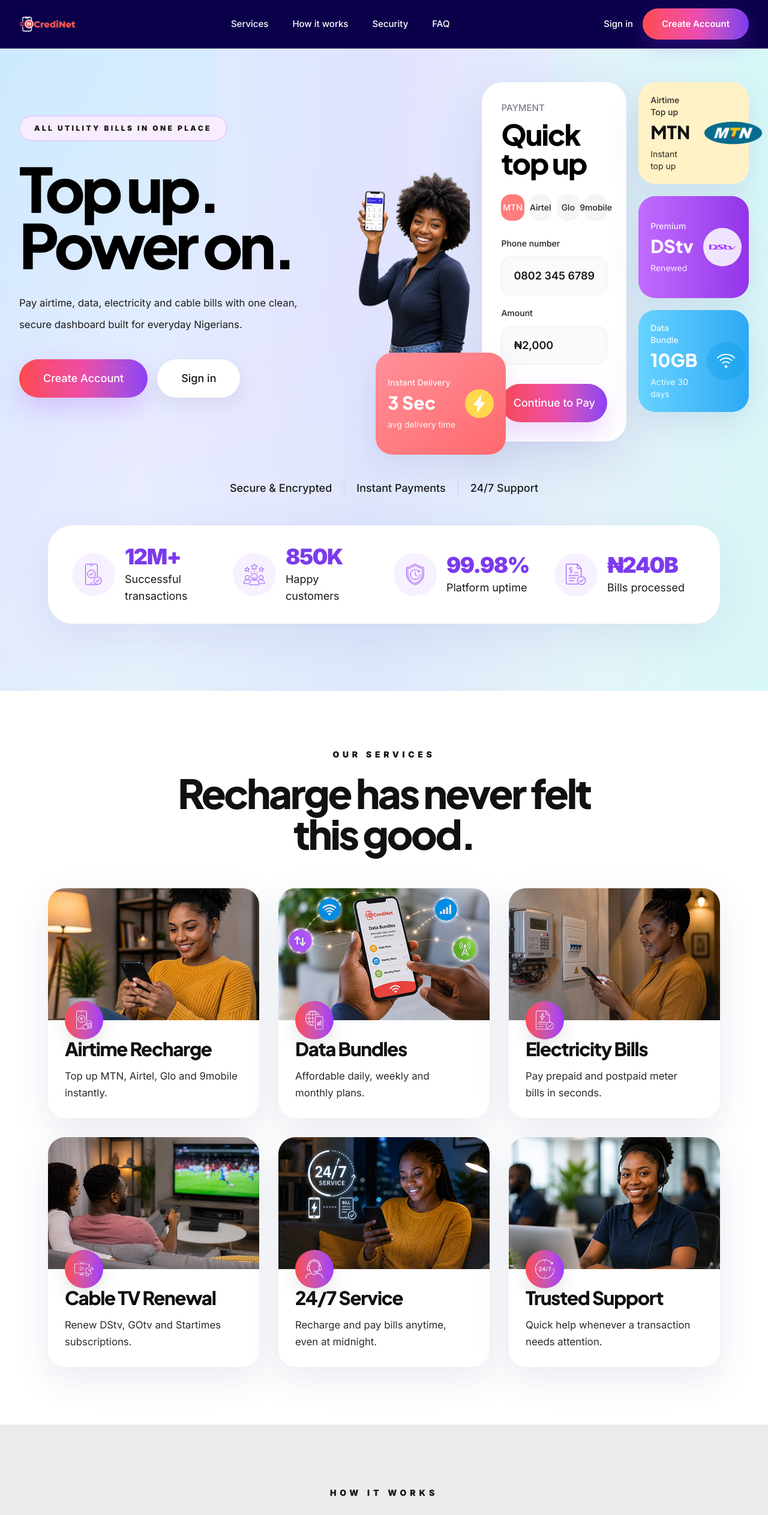
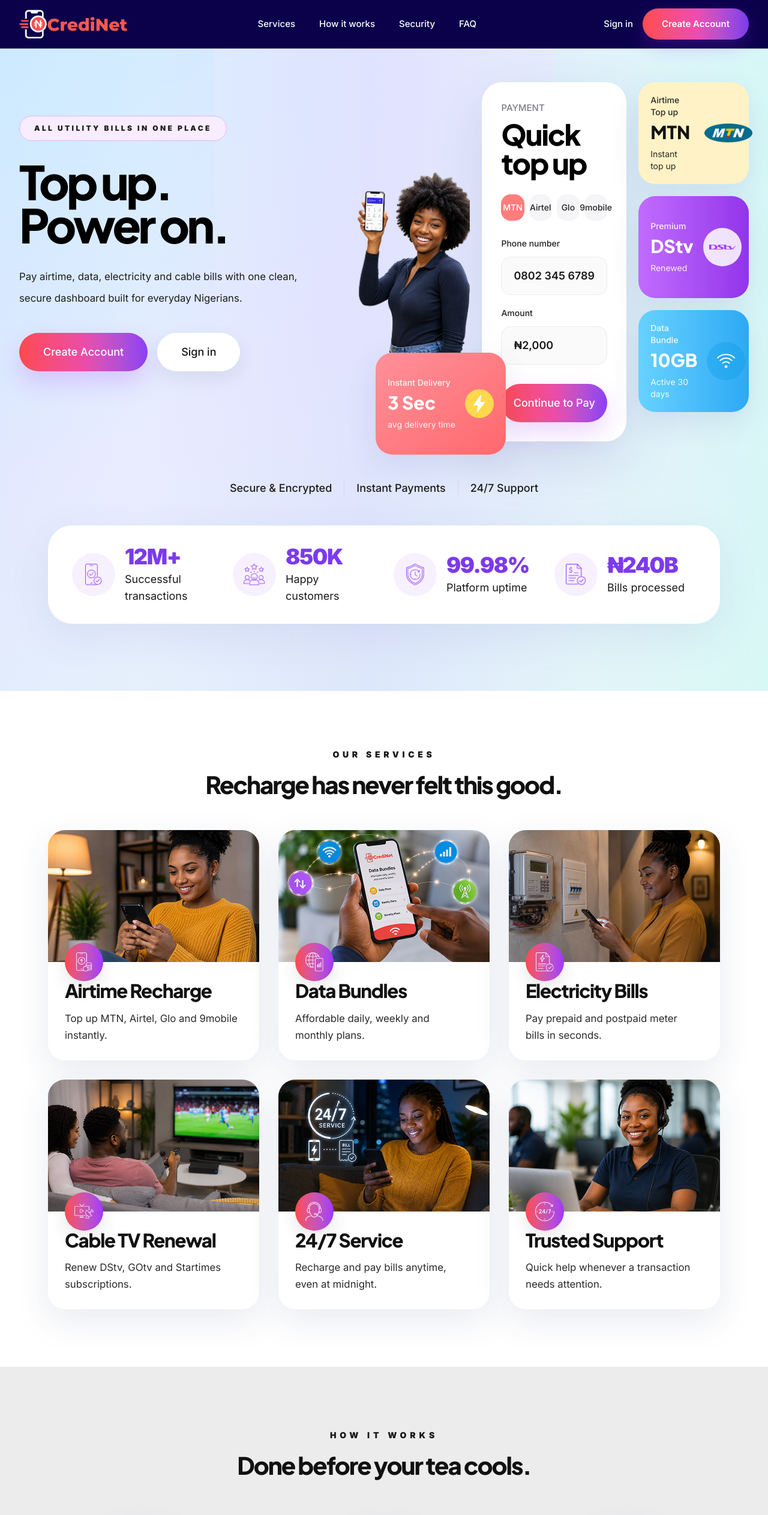
Before and after one commit to Eghadivia/credinet, a Next.js app: page /home-2 in a window 1280 px wide. Shown: the top 2526 px of the page at 60% size. Built offline with nearby package versions, Linux system fonts and the light colour scheme.

Commit message:
updated logo images

```diff
--- a/src/features/home-2/home-2-faq.tsx
+++ b/src/features/home-2/home-2-faq.tsx
@@ -40,7 +40,7 @@ export default function Home2Faq() {
           <p className="text-xs font-black uppercase tracking-[0.42em] text-[#181818] sm:text-sm">
             FAQ
           </p>
-          <h2 className="mx-auto mt-5 max-w-[760px] text-[2.35rem] font-black leading-[1.02] tracking-[-0.05em] text-[#111111] sm:text-[3.2rem] lg:text-[4rem]">
+          <h2 className="mx-auto mt-5 max-w-[760px] text-[2.35rem] font-black leading-[1.02] tracking-[-0.05em] text-[#111111] sm:text-[3rem] lg:text-[40px]">
             Quick answers.
           </h2>
         </div>
@@ -65,7 +65,7 @@ export default function Home2Faq() {
         </div>
 
         <div className="mx-auto mt-14 max-w-[950px] rounded-[30px] bg-black px-6 py-14 text-center text-white shadow-[0_24px_60px_rgba(0,0,0,0.12)] sm:px-10 sm:py-18 lg:mt-16 lg:rounded-[32px]">
-          <h3 className="text-[2.4rem] font-black leading-[1.02] tracking-[-0.05em] sm:text-[3.1rem]">
+          <h3 className="text-[2.35rem] font-black leading-[1.02] tracking-[-0.05em] sm:text-[3rem] lg:text-[40px]">
             Get on Credinet today.
           </h3>
           <p className="mx-auto mt-5 max-w-[620px] text-base leading-8 text-white/80 sm:text-lg">
--- a/src/features/home-2/home-2-hero.tsx
+++ b/src/features/home-2/home-2-hero.tsx
@@ -32,12 +32,12 @@ const serviceCards = [
     copy: 'Instant top up',
     className: 'bg-[#fff2c6] text-[#131313]',
     content: (
-      <div className="flex h-14 w-28 shrink-0 items-center justify-center self-center">
+      <div className="flex h-14 w-24 shrink-0 items-center justify-center self-center">
         <img
           src="/assets/images/home-2/mtv.png"
           alt=""
           aria-hidden="true"
-          className="h-10 w-24 object-contain"
+          className="h-9 w-20 object-contain"
         />
       </div>
     ),
@@ -126,7 +126,7 @@ export default function Home2Hero() {
             <div className="inline-flex rounded-full border border-[#dfb8ff] bg-[#f8ecff] px-6 py-3 text-xs font-black uppercase tracking-[0.28em] text-[#1c1c1c]">
               All utility bills in one place
             </div>
-            <h1 className="mt-8 text-[3.4rem] font-black leading-[0.92] tracking-[-0.06em] text-black sm:text-[4.75rem] lg:text-[6.4rem]">
+            <h1 className="mt-8 text-[3.3rem] font-black leading-[0.92] tracking-[-0.06em] text-black sm:text-[4.25rem] lg:text-[78px]">
               Top up.
               <br />
               Power on.
--- a/src/features/home-2/home-2-how-it-works.tsx
+++ b/src/features/home-2/home-2-how-it-works.tsx
@@ -72,7 +72,7 @@ export default function Home2HowItWorks() {
           <p className="text-xs font-black uppercase tracking-[0.42em] text-[#181818] sm:text-sm">
             How it works
           </p>
-          <h2 className="mx-auto mt-5 max-w-[720px] text-[2.4rem] font-black leading-[1.02] tracking-[-0.05em] text-[#111111] sm:text-[3.2rem] lg:text-[4rem]">
+          <h2 className="mx-auto mt-5 max-w-[720px] text-[2.35rem] font-black leading-[1.02] tracking-[-0.05em] text-[#111111] sm:text-[3rem] lg:text-[40px]">
             Done before your tea cools.
           </h2>
         </div>
--- a/src/features/home-2/home-2-reviews.tsx
+++ b/src/features/home-2/home-2-reviews.tsx
@@ -82,7 +82,7 @@ export default function Home2Reviews() {
           <p className="text-xs font-black uppercase tracking-[0.42em] text-[#181818] sm:text-sm">
             Reviews
           </p>
-          <h2 className="mx-auto mt-5 max-w-[760px] text-[2.35rem] font-black leading-[1.02] tracking-[-0.05em] text-[#111111] sm:text-[3.2rem] lg:text-[4rem]">
+          <h2 className="mx-auto mt-5 max-w-[760px] text-[2.35rem] font-black leading-[1.02] tracking-[-0.05em] text-[#111111] sm:text-[3rem] lg:text-[40px]">
             Customers love us.
           </h2>
         </div>
--- a/src/features/home-2/home-2-security.tsx
+++ b/src/features/home-2/home-2-security.tsx
@@ -58,7 +58,7 @@ export default function Home2Security() {
           <p className="text-xs font-black uppercase tracking-[0.42em] text-[#181818] sm:text-sm">
             Safe by design
           </p>
-          <h2 className="mx-auto mt-5 max-w-[760px] text-[2.35rem] font-black leading-[1.02] tracking-[-0.05em] text-[#111111] sm:text-[3.2rem] lg:text-[4rem]">
+          <h2 className="mx-auto mt-5 max-w-[760px] text-[2.35rem] font-black leading-[1.02] tracking-[-0.05em] text-[#111111] sm:text-[3rem] lg:text-[40px]">
             Your money, fully protected.
           </h2>
         </div>
--- a/src/features/home-2/home-2-services.tsx
+++ b/src/features/home-2/home-2-services.tsx
@@ -82,7 +82,7 @@ export default function Home2Services() {
           <p className="text-xs font-black uppercase tracking-[0.4em] text-[#151515] sm:text-sm">
             Our Services
           </p>
-          <h2 className="mx-auto mt-5 max-w-[760px] text-[2.5rem] font-black leading-[1.02] tracking-[-0.05em] text-[#111111] sm:text-[3.4rem] lg:text-[4.2rem]">
+          <h2 className="mx-auto mt-5 max-w-[760px] text-[2.35rem] font-black leading-[1.02] tracking-[-0.05em] text-[#111111] sm:text-[3rem] lg:text-[40px]">
             Recharge has never felt this good.
           </h2>
         </div>
```
Also changed, not shown: public/assets/images/newlogo.png.
